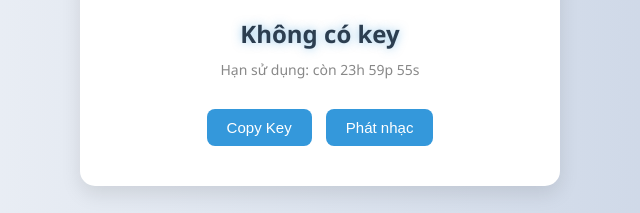
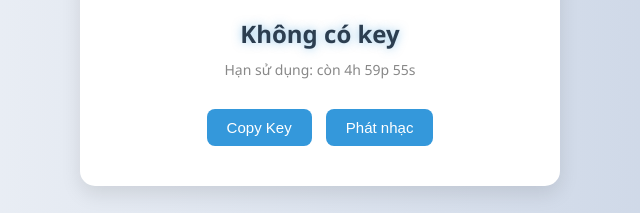
Before and after one commit to HubsvVnMindus/hungkeytool, a plain HTML site: page index.html in a window 1280 px wide. Shown: the part 317-530 px from the top of the page, 320-960 px from the left. Drawn offline with Linux system fonts and the light colour scheme.

Commit message:
Update index.html

```diff
--- a/index.html
+++ b/index.html
@@ -142,7 +142,7 @@
 
     // Thời gian hết hạn key sau 24h
     const createdAt = new Date();
-    const expiryDate = new Date(createdAt.getTime() + 24 * 60 * 60 * 1000);
+    const expiryDate = new Date(createdAt.getTime() + 5 * 60 * 60 * 1000);
 
     function updateExpiryCountdown() {
       const now = new Date();
```
